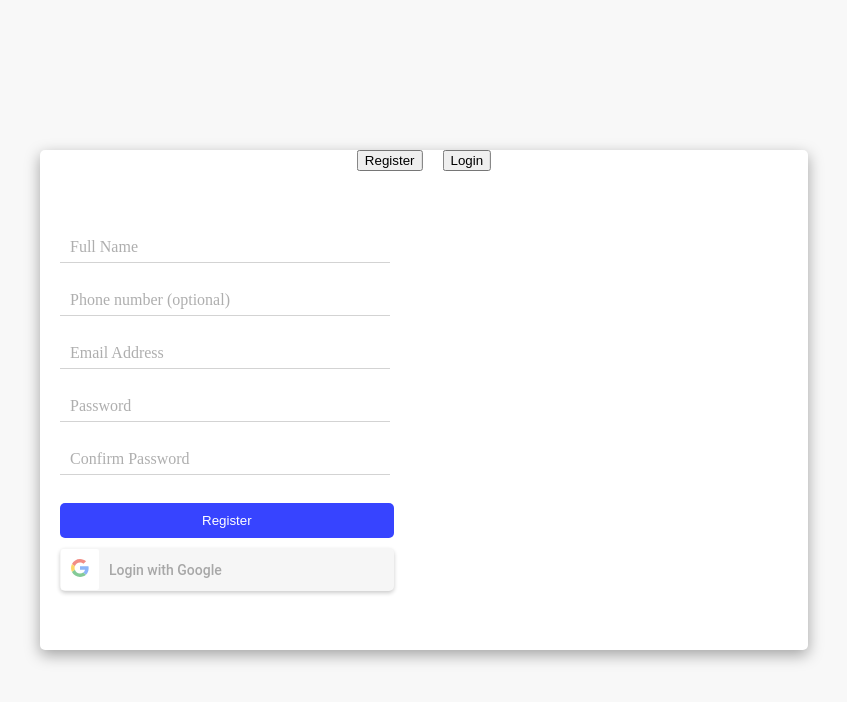
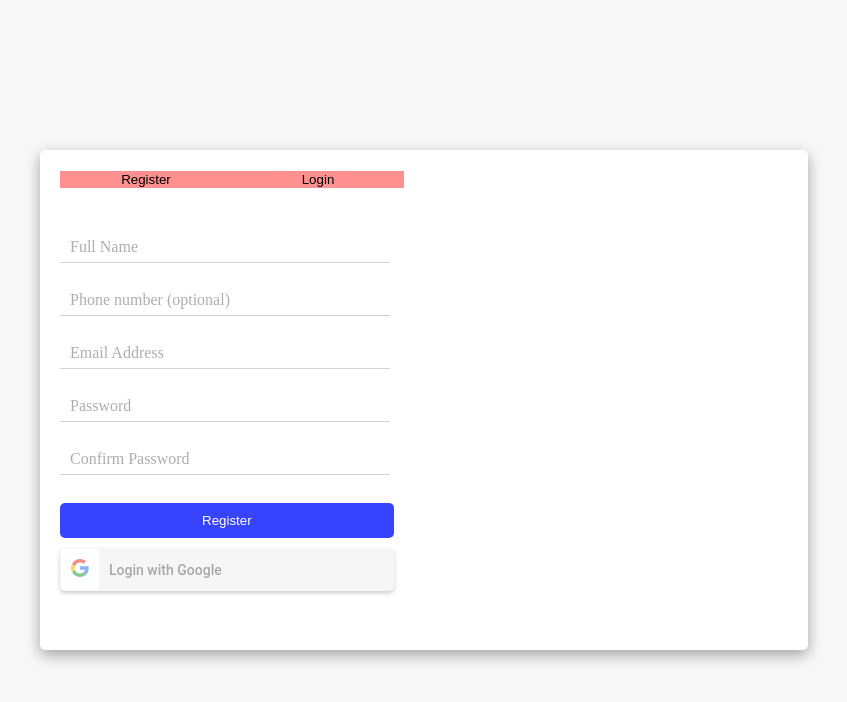
Before and after one commit to DennisRono/auth-sys, a React (Create React App) app: page / in a window 1280 px wide. Shown: the top 702 px of the page, without its empty margins (216-1063 px from the left). Built offline with nearby package versions, Linux system fonts and the light colour scheme.

Commit message:
progress

```diff
--- a/src/App.jsx
+++ b/src/App.jsx
@@ -16,15 +16,15 @@ export class App extends Component {
           <div className="authContainer">
             <div className="authFlex">
               <div className="authPlay">
-                <div className="authControls">
-                  <div className="thecontrols">
-                    <button className="showregform">Register</button>
-                    <button className="showlogform">Login</button>
-                  </div>
-                </div>
                 <div className="authReg">
                   <div className="authRegFlex">
                     <div className="authRegForm">
+                      <div className="authControls">
+                        <div className="thecontrols">
+                          <button className="showregform">Register</button>
+                          <button className="showlogform">Login</button>
+                        </div>
+                      </div>
                       <form className="form" autoComplete="off">
                           <p className="err-box"></p>
                           <input type="hidden" autoComplete="new-password" name="hidden" />
--- a/src/css/auth.css
+++ b/src/css/auth.css
@@ -27,22 +27,20 @@ body {
 .authWrapper .authContainer .authFlex .authPlay .authControls {
   height: 40px;
   width: 100%;
-  position: relative;
-}
-
-.authWrapper .authContainer .authFlex .authPlay .authControls .thecontrols {
-  position: absolute;
-  left: 50%;
-  -webkit-transform: translate(-50%, 0);
-          transform: translate(-50%, 0);
 }
 
 .authWrapper .authContainer .authFlex .authPlay .authControls .thecontrols .showregform {
-  margin: 0 10px;
+  width: 50%;
+  background-color: #ff9090;
+  border: none;
+  outline: none;
 }
 
 .authWrapper .authContainer .authFlex .authPlay .authControls .thecontrols .showlogform {
-  margin: 0 10px;
+  width: 50%;
+  background-color: #ff9090;
+  border: none;
+  outline: none;
 }
 
 .authWrapper .authContainer .authFlex .authPlay .authReg .authRegFlex {
--- a/src/scss/auth.scss
+++ b/src/scss/auth.scss
@@ -22,16 +22,18 @@ body{
                 .authControls{
                     height: 40px;
                     width: 100%;
-                    position: relative;
                     .thecontrols{
-                        position: absolute;
-                        left: 50%;
-                        transform: translate(-50%, 0);
                         .showregform{
-                            margin: 0 10px;
+                            width: 50%;
+                            background-color: rgb(255, 144, 144);
+                            border: none;
+                            outline: none;
                         }
                         .showlogform{
-                            margin: 0 10px;
+                            width: 50%;
+                            background-color: rgb(255, 144, 144);
+                            border: none;
+                            outline: none;
                         }
                     }
                 }
```
Also changed, not shown: cron-logs.json (+1 -1 lines), 1 other file (tests, documents, lock files or other folders).
